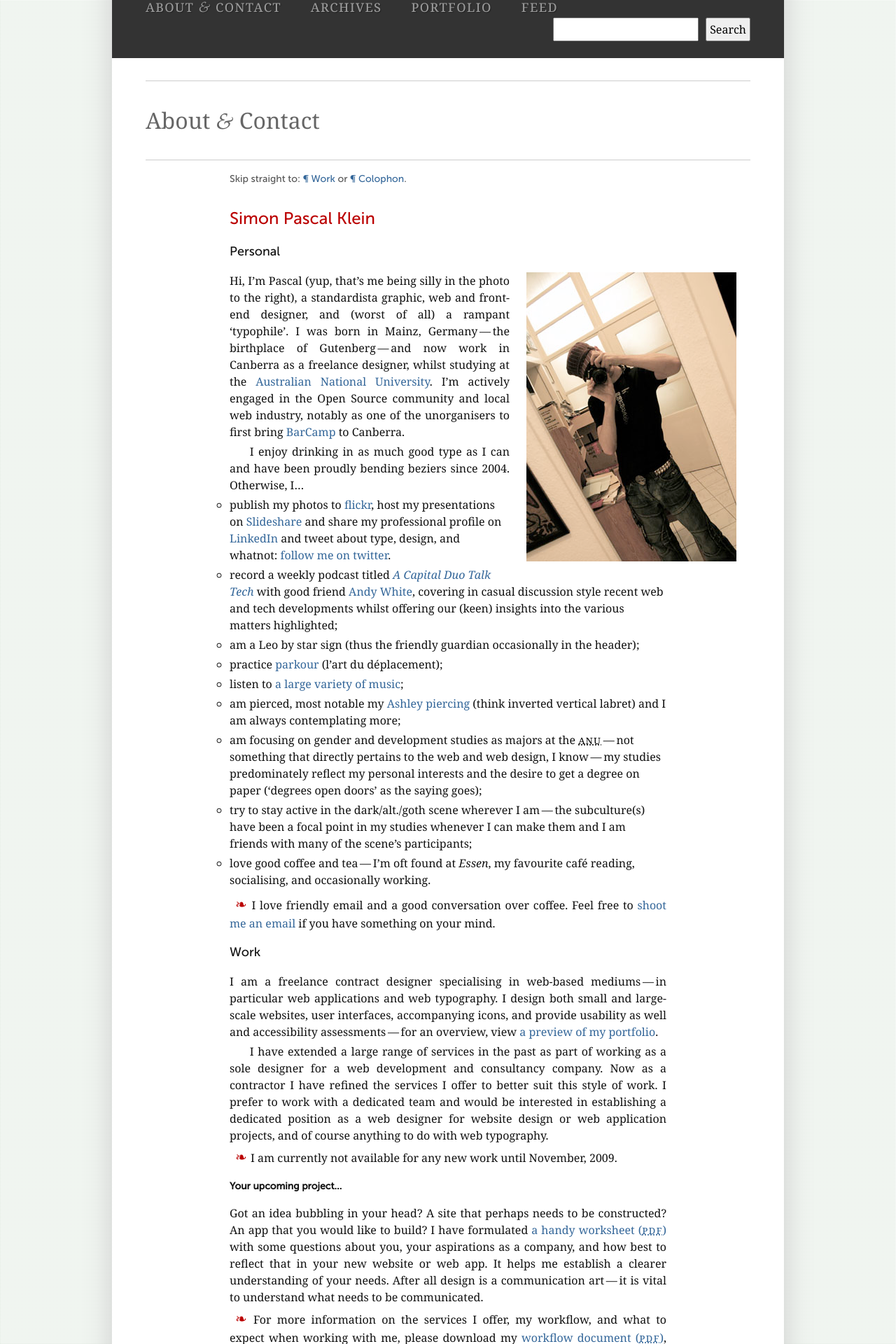
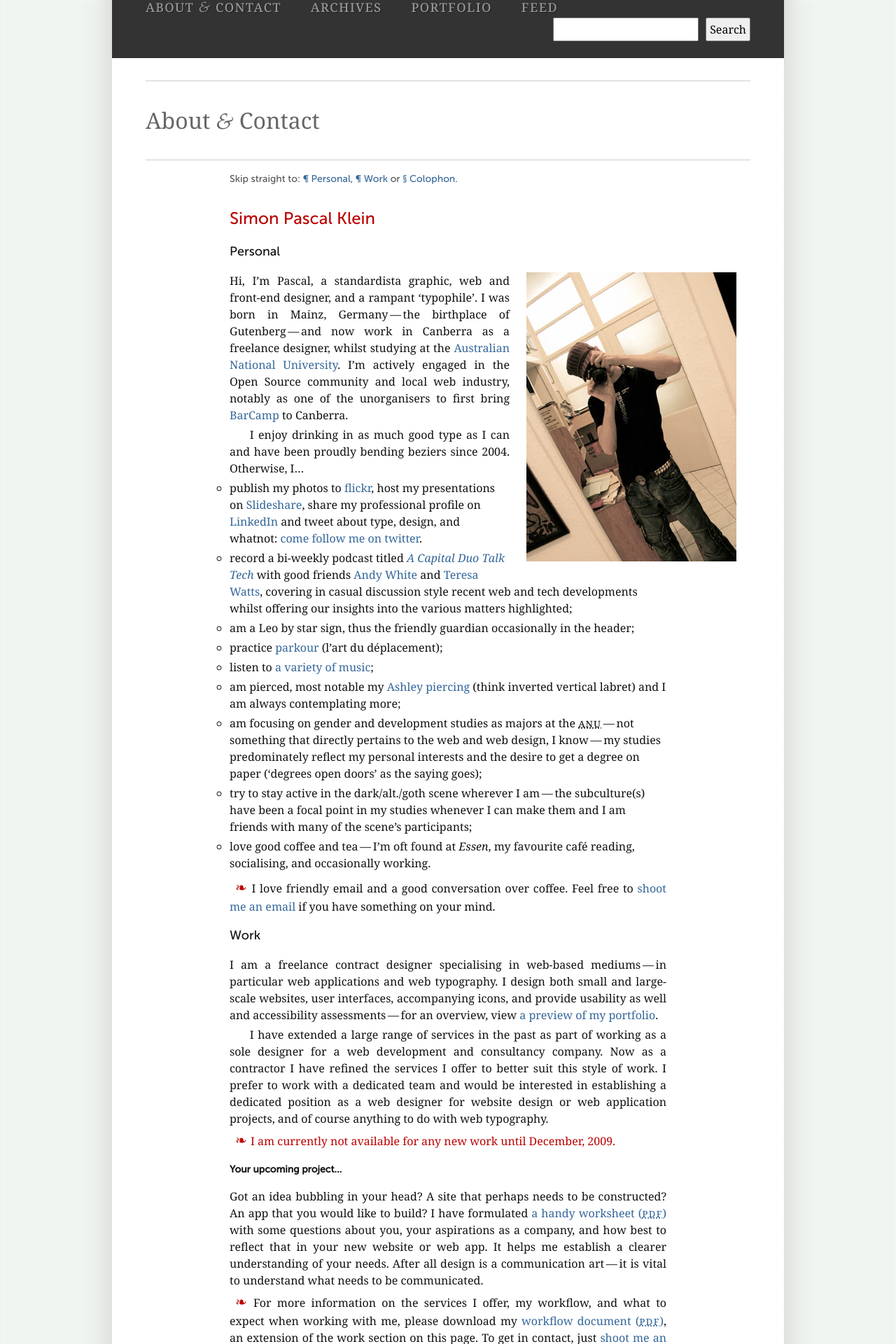
Before and after one commit to klepas/klepas.org, a Jekyll site: the page built from about.html, in a window 1280 px wide. Shown: the part 483-2403 px from the top of the page at 70% size. Built offline with Jekyll 4.4.1, drawn with Linux system fonts in a browser that asks for light colours.

Commit message:
Updated about.html, 404.html, CSS changes, EOTW Web Typography PDF slides, added licensing id to licensing section of the OB page and missing ZIP of downloadable files.

```diff
--- a/404.html
+++ b/404.html
@@ -36,6 +36,10 @@ title: Page not found &mdash; Simon Pascal Klein &mdash; Graphic &amp; web desig
                         <input id="searchsubmit" type="submit" name="sa" value="Search this site" tabindex="0" />
                     </fieldset>
                 </div> <!-- /.sitesearch -->
-                <p>Return to <a href="/" rel="home" title="Go back to the homepage">the index page</a>.</p>
+                <ul>
+                    <li><a href="/" rel="home" title="Go back to the homepage">&sect; Index</a></li>
+                    <li><a href="/" title="View the notebook archives">&sect; Archives</a></li>
+                    <li><a href="/sitemap" title="View the Sitemap">Sitemap</a></li>
+                </ul>
             </div> <!-- /.page-content.colEight -->
         </div> <!-- /#notebook.center.clear -->
--- a/about.html
+++ b/about.html
@@ -3,18 +3,18 @@ layout: page
 title: About &amp; Contact
 ---
                 <h2 class="clear">About <span class="amp">&amp;</span> Contact</h2>
-                <p class="caption content-skip">Skip straight to: <a href="#work" title="Skip down to Work">&para; Work</a> or <a href="#colophon" title="Skip down to site Colophon">&para; Colophon</a>.</p>
+                <p class="caption content-skip">Skip straight to: <a href="#personal" title="Skip down to personal information">&para; Personal</a>, <a href="#work" title="Skip down to work information">&para; Work</a> or <a href="#colophon" title="Skip down to site colophon">&sect; Colophon</a>.</p>
                 <h3 id="pascal" class="clear">Simon Pascal Klein</h3>
                 <h4 id="personal">Personal</h4>
                 <span class="calloutRight"><img src="/files/images/pascal-about.jpg" alt="A photo of Simon Pascal Klein using mirror and his Canon 400D SLR" title="pascal-about.jpg" width="300" height="413" /></span>
-                <p>Hi, I&rsquo;m Pascal (yup, that&rsquo;s me being silly in the photo to the right), a standardista graphic, web and front-end designer, and (worst of all) a rampant &lsquo;typophile&rsquo;. I was born in Mainz, Germany&thinsp;&mdash;&thinsp;the birthplace of Gutenberg&thinsp;&mdash;&thinsp;and now work in Canberra as a freelance designer, whilst studying at the <a href="http://anu.edu.au/" title="ANU: Australian National University">Australian National University</a>. I&rsquo;m actively engaged in the Open Source community and local web industry, notably as one of the unorganisers to first bring <a href="http://barcamp.org/" title="BarCamp wiki homepage">BarCamp</a> to Canberra.</p>
+                <p>Hi, I&rsquo;m Pascal, a standardista graphic, web and front-end designer, and a rampant &lsquo;typophile&rsquo;. I was born in Mainz, Germany&thinsp;&mdash;&thinsp;the birthplace of Gutenberg&thinsp;&mdash;&thinsp;and now work in Canberra as a freelance designer, whilst studying at the <a href="http://anu.edu.au/" title="ANU: Australian National University">Australian National University</a>. I&rsquo;m actively engaged in the Open Source community and local web industry, notably as one of the unorganisers to first bring <a href="http://barcamp.org/" title="BarCamp wiki homepage">BarCamp</a> to Canberra.</p>
                 <p>I enjoy drinking in as much good type as I can and have been proudly bending beziers since 2004. Otherwise, I&hellip;</p>
                 <ul>
-                    <li>publish my photos to <a href="http://flickr.com/photos/klepas" title="View Pascal&rsquo;s photos on flickr">flickr</a>, host my presentations on <a title="View Pascal&rsquo;s talk slides on Slideshare" href="http://www.slideshare.net/klepas">Slideshare</a> and share my pro­fes­sional profile on <a title="View Pascal&rsquo;s professional profile on LinkedIn" href="http://www.linkedin.com/in/klepas">LinkedIn</a> and tweet about type, design, and whatnot: <a href="http://twitter.com/klepas" title="View Pascal&rsquo;s twitter profile">follow me on twitter</a>.</li>
-                    <li>record a weekly podcast titled <a href="http://arcwhite.org/category/podcasts/" title="A Capital Duo Talk Tech podcast page"><em>A Capital Duo Talk Tech</em></a> with good friend <a href="http://arcwhite.org" title="Andy White&rsquo;s website" rel="friend">Andy White</a>, covering in casual discussion style recent web and tech developments whilst offering our (keen) insights into the various matters highlighted;</li>
-                    <li>am a Leo by star sign (thus the friendly guardian occasionally in the header);</li>
+                    <li>publish my photos to <a href="http://flickr.com/photos/klepas" title="View Pascal&rsquo;s photos on flickr">flickr</a>, host my presentations on <a title="View Pascal&rsquo;s talk slides on Slideshare" href="http://www.slideshare.net/klepas">Slideshare</a>, share my pro­fes­sional profile on <a title="View Pascal&rsquo;s professional profile on LinkedIn" href="http://www.linkedin.com/in/klepas">LinkedIn</a> and tweet about type, design, and whatnot: <a href="http://twitter.com/klepas" title="View Pascal&rsquo;s twitter profile">come follow me on twitter</a>.</li>
+                    <li>record a bi-weekly podcast titled <a href="http://arcwhite.org/category/podcasts/" title="A Capital Duo Talk Tech podcast page"><em>A Capital Duo Talk Tech</em></a> with good friends <a href="http://arcwhite.org" title="Andy White&rsquo;s website" rel="friend">Andy White</a> and <a href="http://teresawatts.com/" title="Teresa Watts&rsquo; website">Teresa Watts</a>, covering in casual discussion style recent web and tech developments whilst offering our insights into the various matters highlighted;</li>
+                    <li>am a Leo by star sign, thus the friendly guardian occasionally in the header;</li>
                     <li>prac­tice <a title="Wikipedia (EN): Parkour" href="http://en.wikipedia.org/wiki/Parkour">parkour</a> (l&rsquo;art du d&eacute;placement);</li>
-                    <li>listen to <a title="Last.fm profiles: klepas" href="http://www.last.fm/user/klepas">a large variety of music</a>;</li>
+                    <li>listen to <a title="Last.fm profiles: klepas" href="http://www.last.fm/user/klepas">a variety of music</a>;</li>
                     <li>am pierced, most notable my <a title="Ashley piercing entry on the BME Encyclopedia." href="http://wiki.bmezine.com/index.php/Ashley_Piercing">Ashley pierc­ing</a> (think inverted ver­ti­cal labret) and I am always contemplating more;</li>
                     <li>am focusing on gender and development studies as majors at the <acronym title="Australian National University">ANU</acronym>&thinsp;&mdash;&thinsp;not something that directly pertains to the web and web design, I know&thinsp;&mdash;&thinsp;my studies predominately reflect my personal interests and the desire to get a degree on paper (&lsquo;degrees open doors&rsquo; as the saying goes);</li>
                     <li>try to stay active in the dark/alt./goth scene wherever I am&thinsp;&mdash;&thinsp;the subculture(s) have been a focal point in my studies whenever I can make them and I am friends with many of the scene&rsquo;s participants;</li>
@@ -25,7 +25,7 @@ title: About &amp; Contact
                 <p>I am a freelance contract designer specialising in web-based mediums&thinsp;&mdash;&thinsp;in particular web applications and web typography. I design both small and large-scale websites, user interfaces, accompanying icons, and provide usability as well and accessibility assessments&thinsp;&mdash;&thinsp;for an overview, view <a href="#portfolio" title="Skip down to the portfolio preview">a preview of my portfolio</a>.
 </p>
                 <p>I have extended a large range of services in the past as part of working as a sole designer for a web development and consultancy company. Now as a contractor I have refined the services I offer to better suit this style of work. I prefer to work with a dedicated team and would be interested in establishing a dedicated position as a web designer for website design or web application projects, and of course anything to do with web typography.</p>
-                <p class="note">I am currently not available for any new work until November, 2009.</p>
+                <p class="note availability">I am currently not available for any new work until December, 2009.</p>
                 <h5>Your upcoming project&hellip;</h5>
                 <p>Got an idea bubbling in your head? A site that perhaps needs to be constructed? An app that you would like to build? I have formulated <a href="/files/doc/klepas-client-worksheet.pdf" title="Download the client worksheet">a handy worksheet (<acronym title="Portable Document Format">PDF</acronym>)</a> with some questions about you, your aspirations as a company, and how best to reﬂect that in your new website or web app. It helps me establish a clearer understanding of your needs. After all design is a communication art&thinsp;&mdash;&thinsp;it is vital to understand what needs to be communicated.</p>
                 <p class="note">For more information on the services I offer, my workflow, and what to expect when working with me, please download my <a href="/files/doc/klepas-workflow.pdf" title="Download the workflow info document">workflow document (<acronym title="Portable Document Format">PDF</acronym>)</a>, an extension of the work section on this page. To get in contact, just <a href="mailto:klepas@klepas.org" title="Email Simon Pascal Klein">shoot me an email</a>.</p>
--- a/css/screen.css
+++ b/css/screen.css
@@ -443,6 +443,7 @@ div#container {
 					div.entry-content a:visited:hover, div.page-content a:visited:hover { color: #111; }
         div.sitesearch404 { padding: 2em 0 4em 3em; }
         .error { background-color: #fffae4; }
+        .availability { color: #bb0000; }
 
 
 	/*	Portfolio
```
Also changed, not shown: openbaskerville/index.html (+4 -4 lines), 1 other file.
